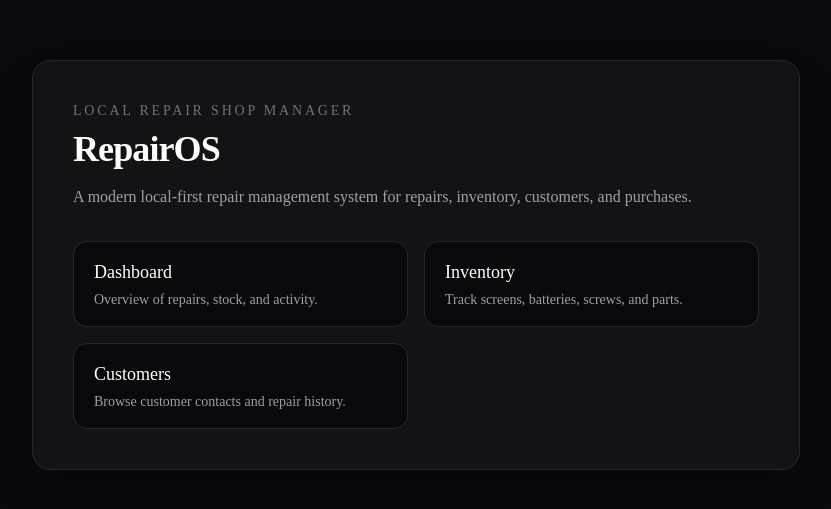
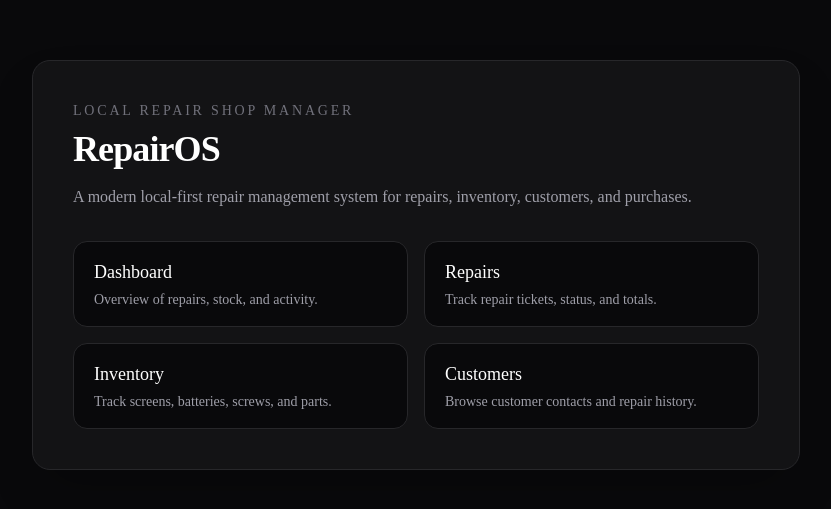
Before and after one commit to dafaayman12/repair-os, a Next.js app: page / in a window 1280 px wide. Shown: the part 135-644 px from the top of the page, without its empty margins (224-1055 px from the left). Built offline with nearby package versions, Linux system fonts and the light colour scheme.

Commit message:
Add Repairs links to dashboard and home navigation

```diff
--- a/app/dashboard/page.tsx
+++ b/app/dashboard/page.tsx
@@ -35,6 +35,12 @@
               Customers
             </Link>
             <Link
+              href="/repairs"
+              className="rounded-lg border border-zinc-800 px-4 py-2 text-sm text-zinc-300 hover:bg-zinc-900"
+            >
+              Repairs
+            </Link>
+            <Link
               href="/inventory"
               className="rounded-lg border border-zinc-800 px-4 py-2 text-sm text-zinc-300 hover:bg-zinc-900"
             >
--- a/app/page.tsx
+++ b/app/page.tsx
@@ -30,6 +30,16 @@
             </Link>
 
             <Link
+              href="/repairs"
+              className="rounded-xl border border-zinc-800 bg-zinc-950 px-5 py-4 transition hover:border-zinc-700 hover:bg-zinc-900"
+            >
+              <div className="text-lg font-medium text-white">Repairs</div>
+              <div className="mt-1 text-sm text-zinc-400">
+                Track repair tickets, status, and totals.
+              </div>
+            </Link>
+
+            <Link
               href="/inventory"
               className="rounded-xl border border-zinc-800 bg-zinc-950 px-5 py-4 transition hover:border-zinc-700 hover:bg-zinc-900"
             >
```
